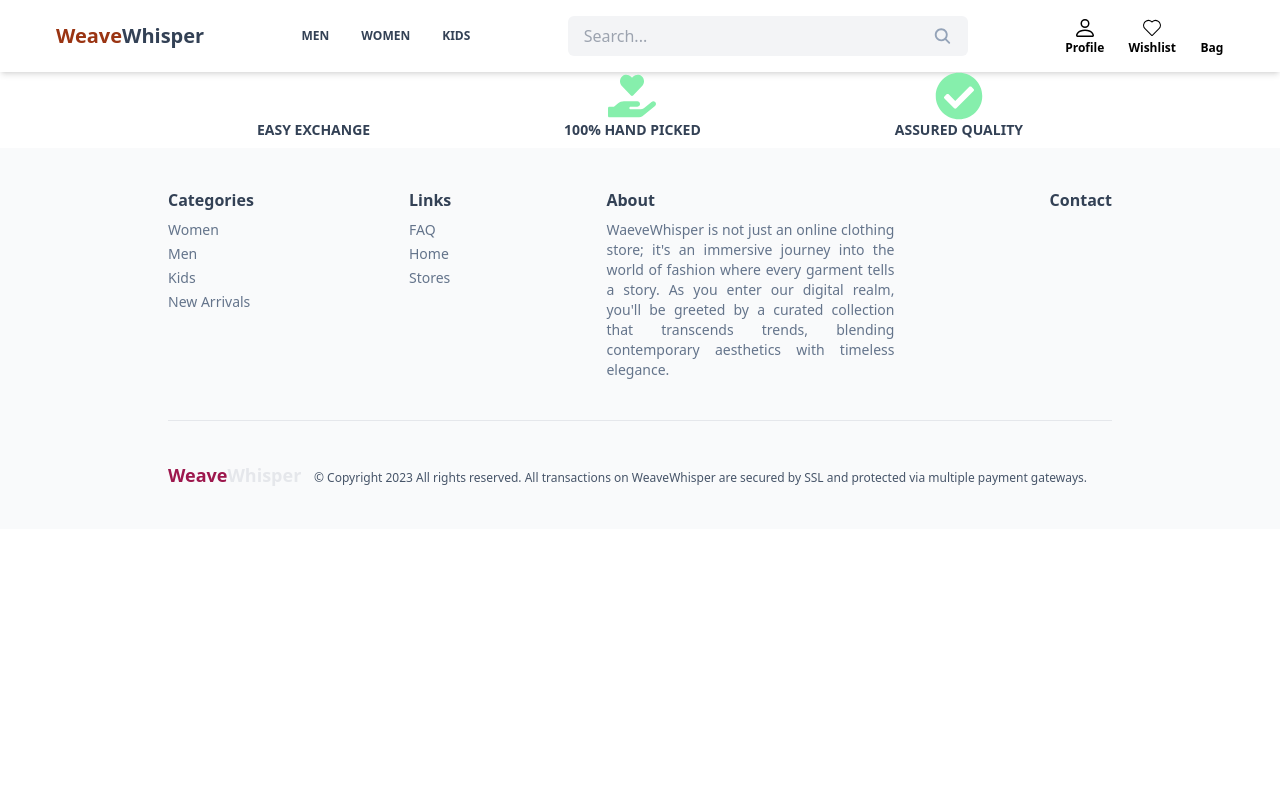
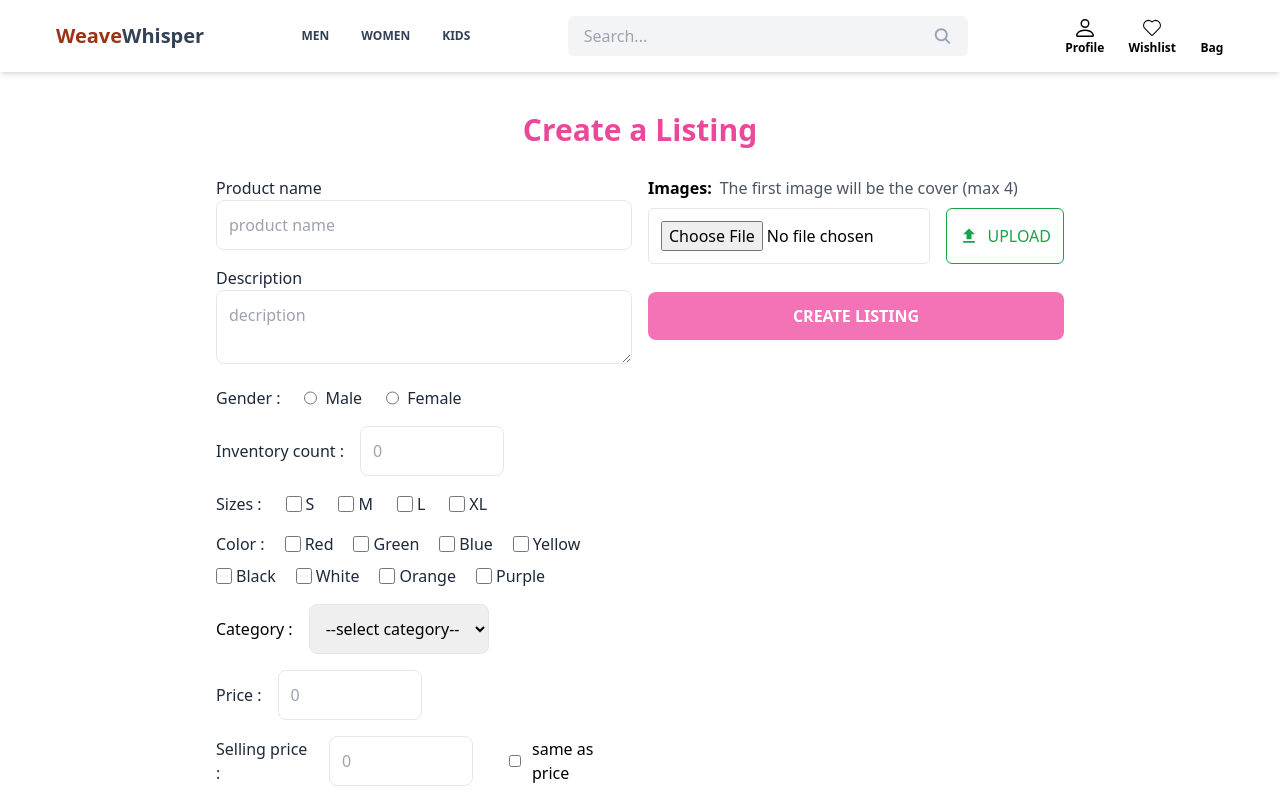
Before and after one commit to B3nzy/WeaveWhisper_eCommerce_FrontEnd, a React (Vite) app: page /create-product-listing in a window 1280 px wide. Shown: the top 800 px of the page. Built offline with nearby package versions, Linux system fonts and the light colour scheme; some icons are missing.

Commit message:
add create-product-listing page ui

```diff
--- a/src/App.jsx
+++ b/src/App.jsx
@@ -6,6 +6,7 @@ import SignIn from "./pages/SignIn";
 import SignUp from "./pages/SignUp";
 import Footer from "./components/Footer";
 import Product from "./pages/Product";
+import CreateProductListing from "./pages/CreateProductListing";
 
 export default function App() {
   return (
@@ -16,6 +17,10 @@ export default function App() {
         <Route path="/sign-in" element={<SignIn />} />
         <Route path="/sign-up" element={<SignUp />} />
         <Route path="/product" element={<Product />} />
+        <Route
+          path="/create-product-listing"
+          element={<CreateProductListing />}
+        />
       </Routes>
       <Footer />
     </BrowserRouter>
--- /dev/null
+++ b/src/pages/CreateProductListing.jsx
@@ -0,0 +1,158 @@
+import React from "react";
+import { MdFileUpload } from "react-icons/md";
+
+export default function CreateProductListing() {
+  return (
+    <main className="p-3 max-w-4xl mx-auto ">
+      <h1 className="text-center font-semibold text-3xl my-7 text-pink-500">
+        Create a Listing
+      </h1>
+      <form className="flex flex-col sm:flex-row gap-4 mx-3">
+        <div className="flex flex-col flex-1 gap-4">
+          <div>
+            <p className="text-slate-800">Product name</p>
+            <input
+              type="text"
+              placeholder="product name"
+              className="p-3 border rounded-lg w-full"
+            />
+          </div>
+          <div>
+            <p className="text-slate-800">Description</p>
+            <textarea
+              type="text"
+              placeholder="decription"
+              className="p-3 border rounded-lg w-full"
+            />
+          </div>
+          <div className="flex gap-6 text-slate-800">
+            <p className="">Gender : </p>
+            <div className="flex gap-2">
+              <input type="radio" name="gender" />
+              <label>Male</label>
+            </div>
+            <div className="flex gap-2">
+              <input type="radio" name="gender" />
+              <label>Female</label>
+            </div>
+          </div>
+          <div className="flex gap-4 items-center">
+            <label className=" text-slate-800">Inventory count : </label>
+            <input
+              type="number"
+              placeholder="0"
+              className="p-3 border rounded-lg w-36"
+            />
+          </div>
+          <div className="flex flex-wrap items-center gap-6 text-slate-800">
+            <p>Sizes : </p>
+            <div className="flex items-center gap-1">
+              <input type="checkbox" name="s" className="h-4 w-4" />
+              <p>S</p>
+            </div>
+            <div className="flex items-center gap-1">
+              <input type="checkbox" name="m" className="h-4 w-4" />
+              <p>M</p>
+            </div>
+            <div className="flex items-center gap-1">
+              <input type="checkbox" name="l" className="h-4 w-4" />
+              <p>L</p>
+            </div>
+            <div className="flex items-center gap-1">
+              <input type="checkbox" name="xl" className="h-4 w-4" />
+              <p>XL</p>
+            </div>
+          </div>
+          <div className="flex flex-wrap items-center gap-2 text-slate-800">
+            <p className="mr-3">Color : </p>
+            <div className="flex items-center gap-1 mr-3">
+              <input type="checkbox" name="red" className="h-4 w-4" />
+              <p>Red</p>
+            </div>
+            <div className="flex items-center gap-1 mr-3">
+              <input type="checkbox" name="green" className="h-4 w-4" />
+              <p>Green</p>
+            </div>
+            <div className="flex items-center gap-1 mr-3">
+              <input type="checkbox" name="blue" className="h-4 w-4" />
+              <p>Blue</p>
+            </div>
+            <div className="flex items-center gap-1 mr-3">
+              <input type="checkbox" name="yellow" className="h-4 w-4" />
+              <p>Yellow</p>
+            </div>
+            <div className="flex items-center gap-1 mr-3">
+              <input type="checkbox" name="black" className="h-4 w-4" />
+              <p>Black</p>
+            </div>
+            <div className="flex items-center gap-1 mr-3">
+              <input type="checkbox" name="white" className="h-4 w-4" />
+              <p>White</p>
+            </div>
+            <div className="flex items-center gap-1 mr-3">
+              <input type="checkbox" name="orange" className="h-4 w-4" />
+              <p>Orange</p>
+            </div>
+            <div className="flex items-center gap-1 mr-3">
+              <input type="checkbox" name="purple" className="h-4 w-4" />
+              <p>Purple</p>
+            </div>
+          </div>
+          <div className="flex gap-4 items-center">
+            <p>Category : </p>
+            <select name="category" className="border rounded-lg p-3">
+              <option className="text-slate-500">--select category--</option>
+              <option value="pant">Pant</option>
+              <option value="shirt">Shirt</option>
+              <option value="t-shirt">T-Shirt</option>
+              <option value="dress">Dress</option>
+              <option value="saree">Saree</option>
+              <option value="sweater">Sweater</option>
+              <option value="hoodie">Hoodie</option>
+              <option value="jacket">Jacket</option>
+              <option value="top">Top</option>
+              <option value="jeans">Jeans</option>
+            </select>
+          </div>
+          <div className="flex gap-4 items-center">
+            <label className=" text-slate-800">Price : </label>
+            <input
+              type="number"
+              placeholder="0"
+              className="p-3 border rounded-lg w-36"
+            />
+          </div>
+          <div className="flex gap-4 items-center">
+            <label className=" text-slate-800">Selling price : </label>
+            <input
+              type="number"
+              placeholder="0"
+              className="p-3 border rounded-lg w-36"
+            />
+            <input type="checkbox" name="orange" className="h-3 w-3 ml-5" />
+            <p className="ml-[-5px]">same as price</p>
+          </div>
+        </div>
+        <div className="flex flex-col flex-1 gap-2">
+          <p className="font-semibold">
+            Images:
+            <span className="font-normal text-gray-600 ml-2">
+              The first image will be the cover (max 4)
+            </span>
+          </p>
+          <div className="flex gap-4">
+            <input type="file" className="p-3 border rounded-md w-full" />
+            <button className="flex items-center gap-2 p-3 border border-green-600 rounded-md text-green-600 uppercase hover:shadow-lg">
+              <MdFileUpload className="text-xl" />
+              Upload
+            </button>
+          </div>
+          <button className="p-3 my-5 bg-pink-400 text-white uppercase font-semibold hover:opacity-90 disabled:opacity-80 rounded-lg">
+            Create listing
+          </button>
+        </div>
+      </form>
+      <hr className="my-7" />
+    </main>
+  );
+}
```
